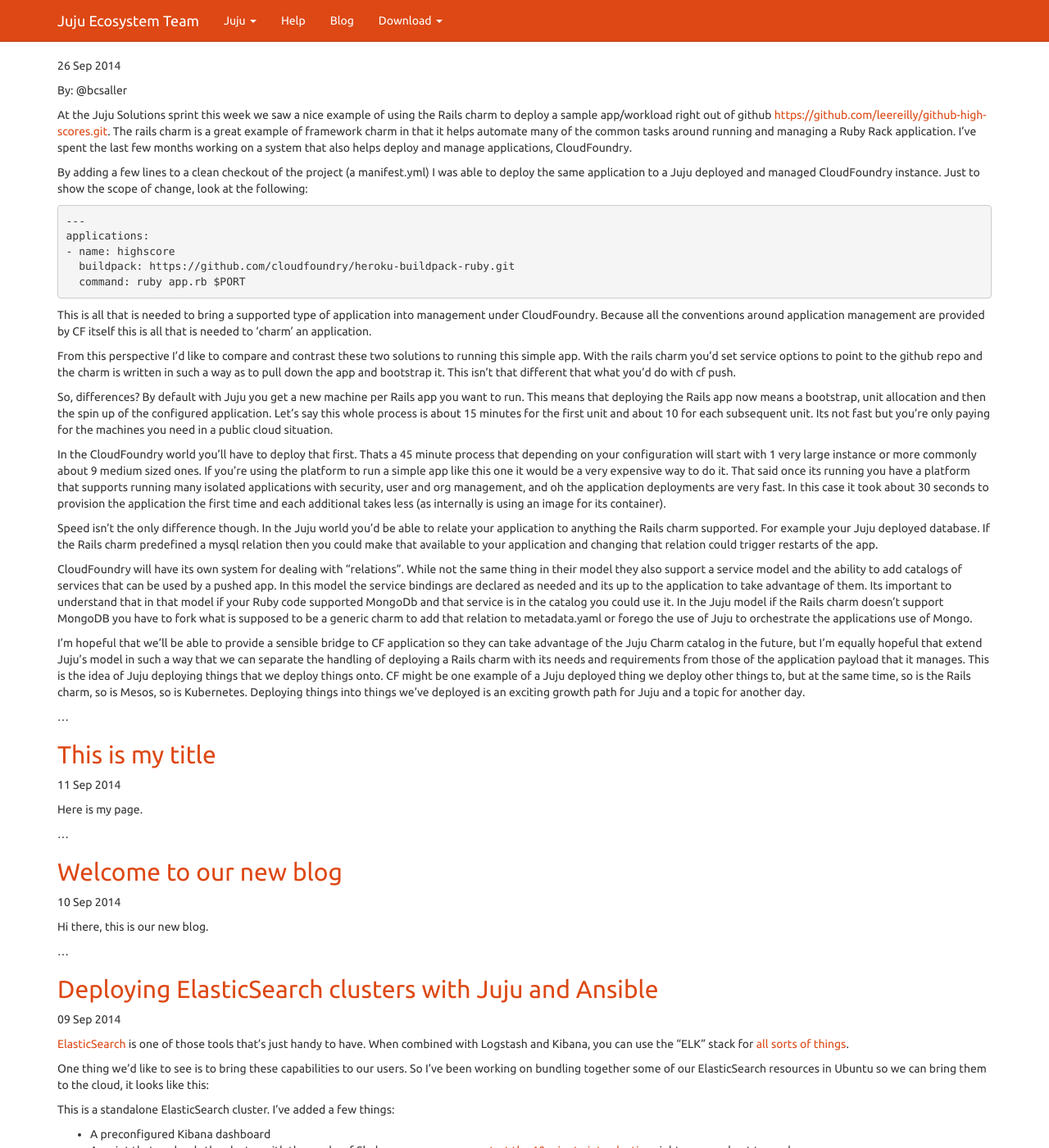
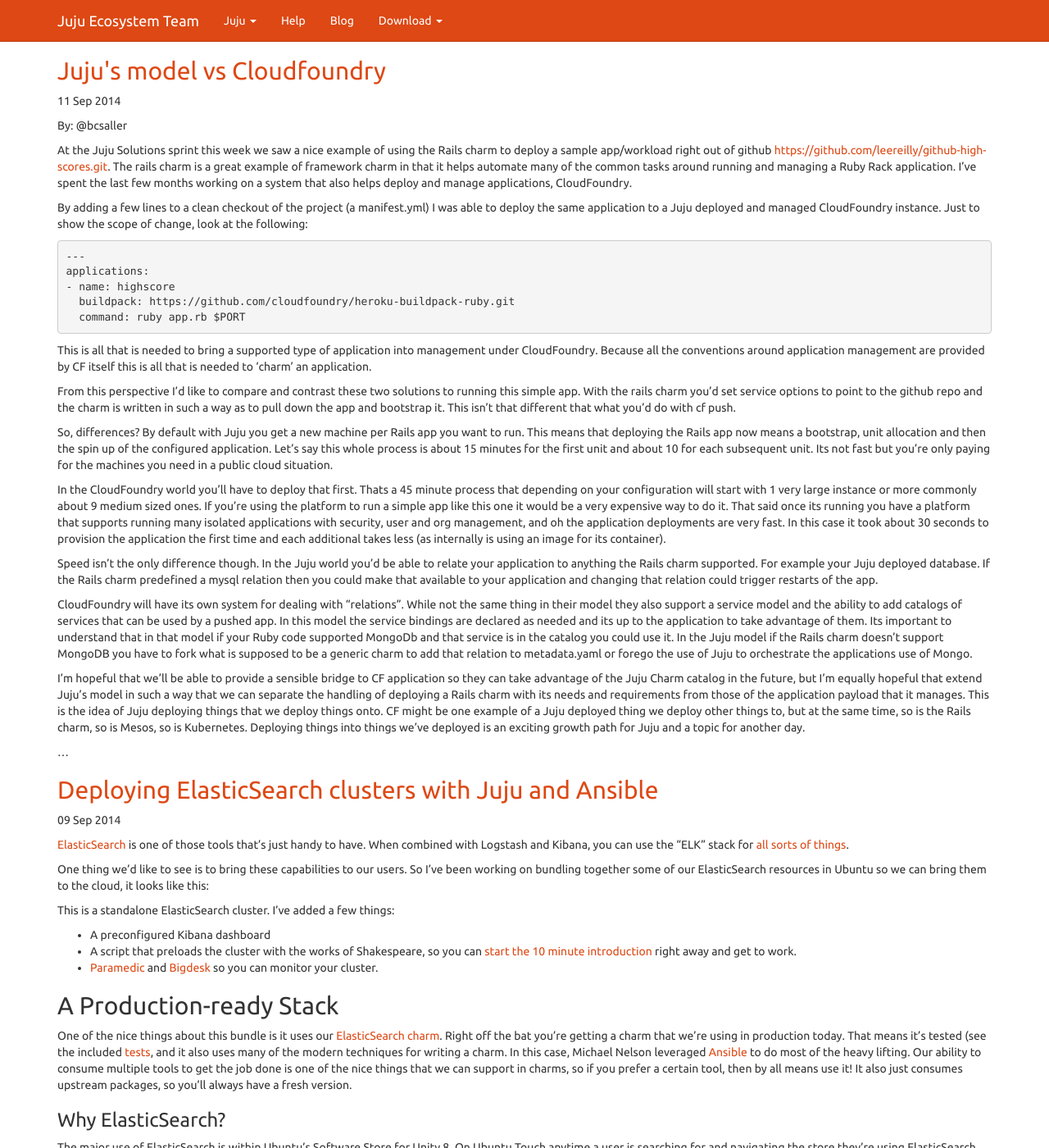
Before and after one commit to juju-solutions/juju-solutions.github.io, a Jekyll site: the page built from index.html, in a window 1280 px wide and 1400 px high. Shown: the whole window at 82% size. Built offline with Jekyll 4.4.1, drawn with Linux system fonts in a browser that asks for light colours.

Commit message:
Cleaned up test posts, missing steps in README.md, and YAML error in latest post

```diff
--- a/_posts/2014-09-10-hello-there.md
+++ /dev/null
@@ -1,8 +0,0 @@
----
-layout: post
-title: Welcome to our new blog
-author: Jorge Castro
-comments: true
----
-
-Hi there, this is our new blog.
--- a/_posts/2014-09-11-title-of-post.md
+++ /dev/null
@@ -1,6 +0,0 @@
----
-title: This is my title
-layout: post
----
-
-Here is my page.
```
Also changed, not shown: _posts/2014-09-11-two-deployments.md (+1 -1 lines), README.md, 1 other file.
